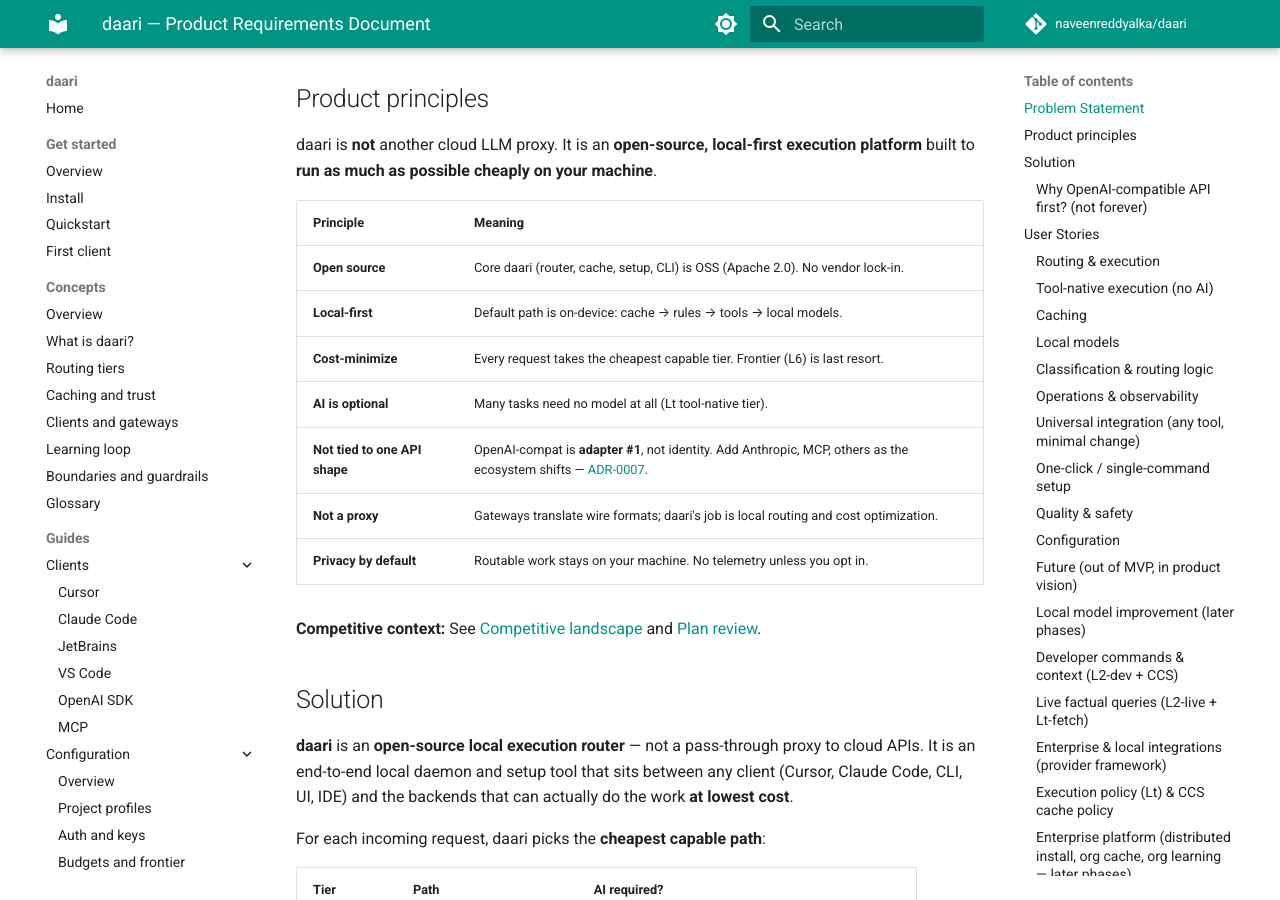
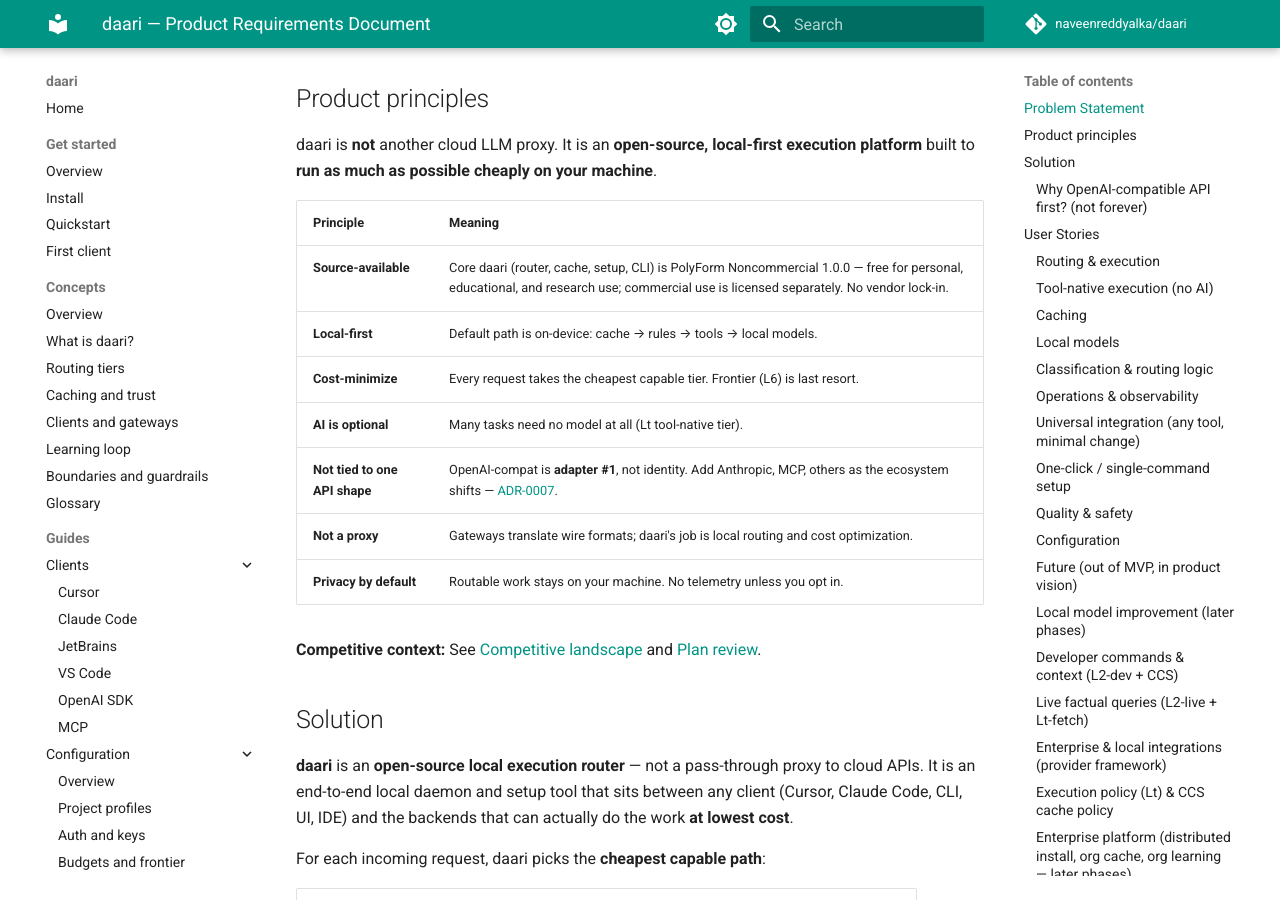
Before and after one commit to naveenreddyalka/daari, an MkDocs documentation site: the page built from docs/prd/PRD.md, in a window 1280 px wide and 900 px high, scrolled down 652 px. Built offline with MkDocs 1.6.1 and Material for MkDocs 9.7.7, drawn with Linux system fonts in a browser that asks for light colours; comment, search, counter and statistics services are not loaded; some of the changed text lies outside the part shown.

Commit message:
chore: relicense from Apache 2.0 to PolyForm Noncommercial 1.0.0
Free for personal, educational, research, and other noncommercial use;
commercial use now requires a separate license. Releases through v1.2.0
remain available under Apache 2.0. CONTRIBUTING.md adds a relicense
grant so commercial licensing and a future return to a fully
open-source license stay possible.

Co-authored-by: Cursor <cursoragent@cursor.com>

```diff
--- a/docs/prd/PRD.md
+++ b/docs/prd/PRD.md
@@ -24,7 +24,7 @@ daari is **not** another cloud LLM proxy. It is an **open-source, local-first ex
 
 | Principle | Meaning |
 |-----------|---------|
-| **Open source** | Core daari (router, cache, setup, CLI) is OSS (Apache 2.0). No vendor lock-in. |
+| **Source-available** | Core daari (router, cache, setup, CLI) is PolyForm Noncommercial 1.0.0 — free for personal, educational, and research use; commercial use is licensed separately. No vendor lock-in. |
 | **Local-first** | Default path is on-device: cache → rules → tools → local models. |
 | **Cost-minimize** | Every request takes the cheapest capable tier. Frontier (L6) is last resort. |
 | **AI is optional** | Many tasks need no model at all (Lt tool-native tier). |
@@ -408,9 +408,9 @@ User configures priority in `sources.yaml`. Full spec: [sources-integration.md](
 | IntelliJ | — | ✅ Lt backend | Tool executor, not AI client |
 | Generic UI | ⚠️ if OpenAI-compat | ✅ | Same as SDK |
 
-### Open source & privacy commitments
+### Licensing & privacy commitments
 
-- **License:** Apache 2.0 for daari core
+- **License:** PolyForm Noncommercial 1.0.0 for daari core (Apache 2.0 through v1.2.0); commercial use is licensed separately
 - **Dependencies:** OSS-only for core path; no required proprietary services
 - **Models:** User-provided via Ollama or local backends — daari does not ship weights
 - **Frontier keys:** User-owned; stored locally; never sent to daari project infra
--- a/pyproject.toml
+++ b/pyproject.toml
@@ -8,13 +8,13 @@ version = "1.2.0"
 description = "Local-first execution router — cache before cloud"
 readme = "README.md"
 requires-python = ">=3.12"
-license = { text = "Apache-2.0" }
+license = { text = "PolyForm-Noncommercial-1.0.0" }
 authors = [{ name = "Naveen Reddy Alka" }]
 keywords = ["ai", "routing", "ollama", "openai", "cache", "developer-tools"]
 classifiers = [
   "Development Status :: 4 - Beta",
   "Intended Audience :: Developers",
-  "License :: OSI Approved :: Apache Software License",
+  "License :: Free for non-commercial use",
   "Programming Language :: Python :: 3",
   "Programming Language :: Python :: 3.12",
   "Framework :: FastAPI",
```
Also changed, not shown: CONTRIBUTING.md (+6 -1 lines), README.md (+13 -1 lines), docs/discovery/04-competitive-landscape.md (+1 -1 lines), 2 other files.
